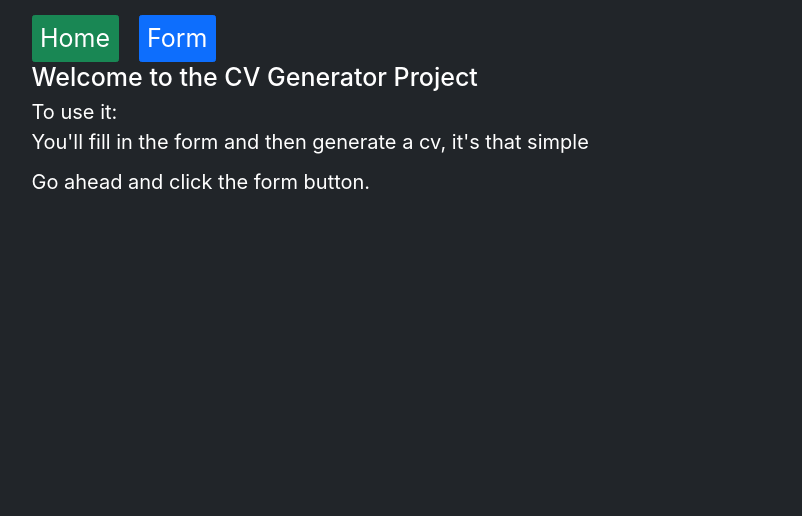
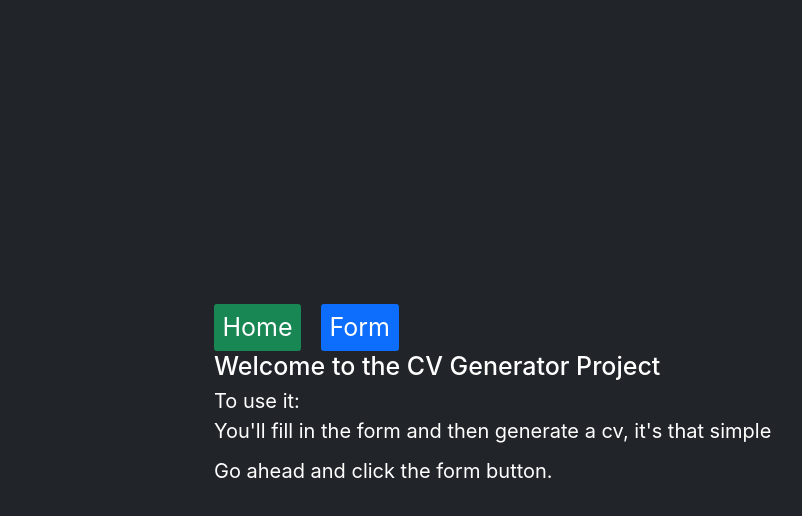
Before and after one commit to grand-rick/cv-generator, a React app: page / in a window 1280 px wide. Shown: the whole page, without its empty margins (46-848 px from the left). Built offline with nearby package versions, Linux system fonts and the light colour scheme.

Commit message:
[style]: Add container class

```diff
--- a/src/styles/App.css
+++ b/src/styles/App.css
@@ -15,3 +15,19 @@ body {
   font-size: 2.5rem;
   margin-right: 2rem;
 }
+
+.container {
+  width: 100vw;
+  height: 100vh;
+  display: flex;
+  justify-content: center;
+  flex-direction: column;
+  align-items: center;
+  max-width: 80rem;
+  margin: 0 auto;
+  padding: 2rem;
+}
+
+.container > * {
+  width: 100%;
+}
```
